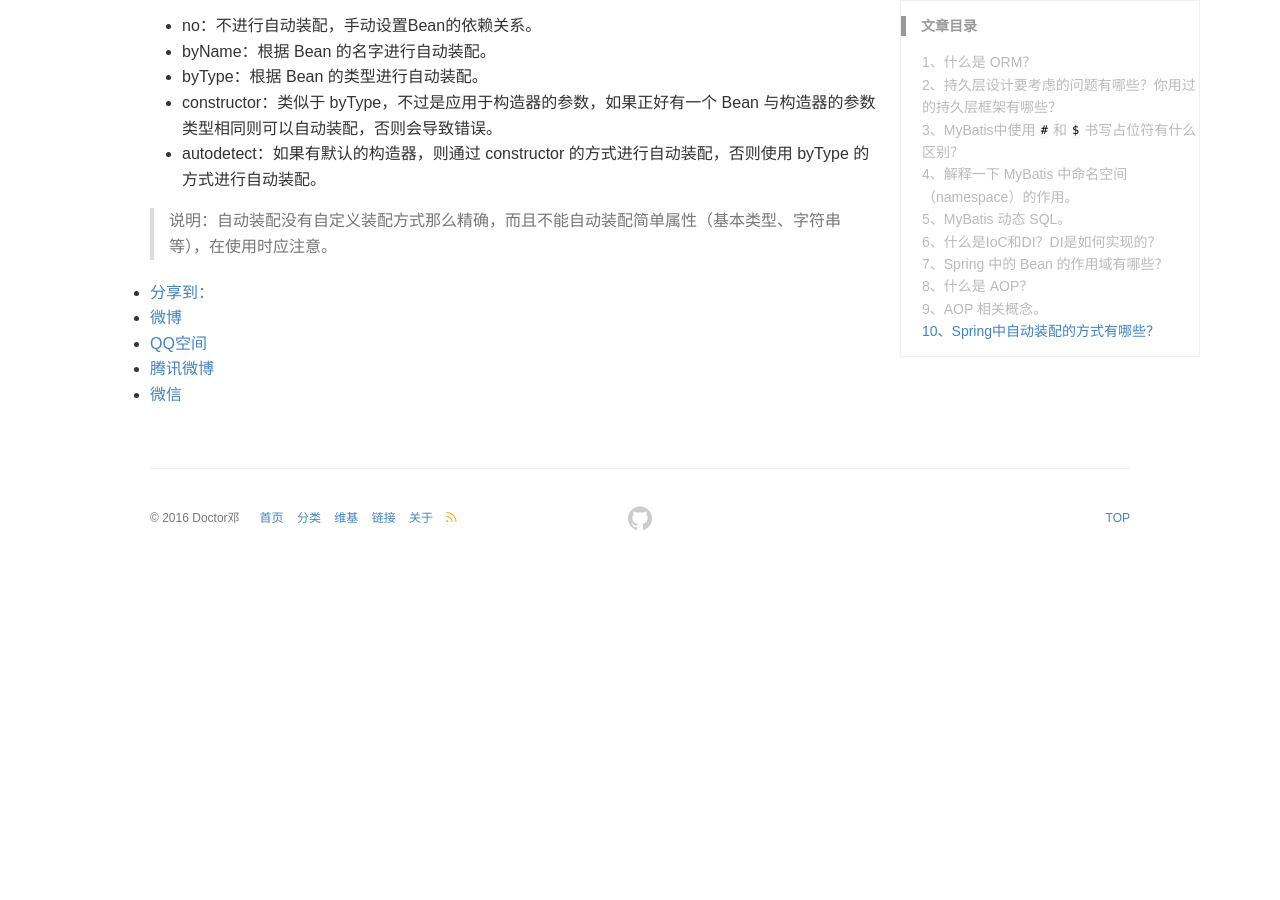
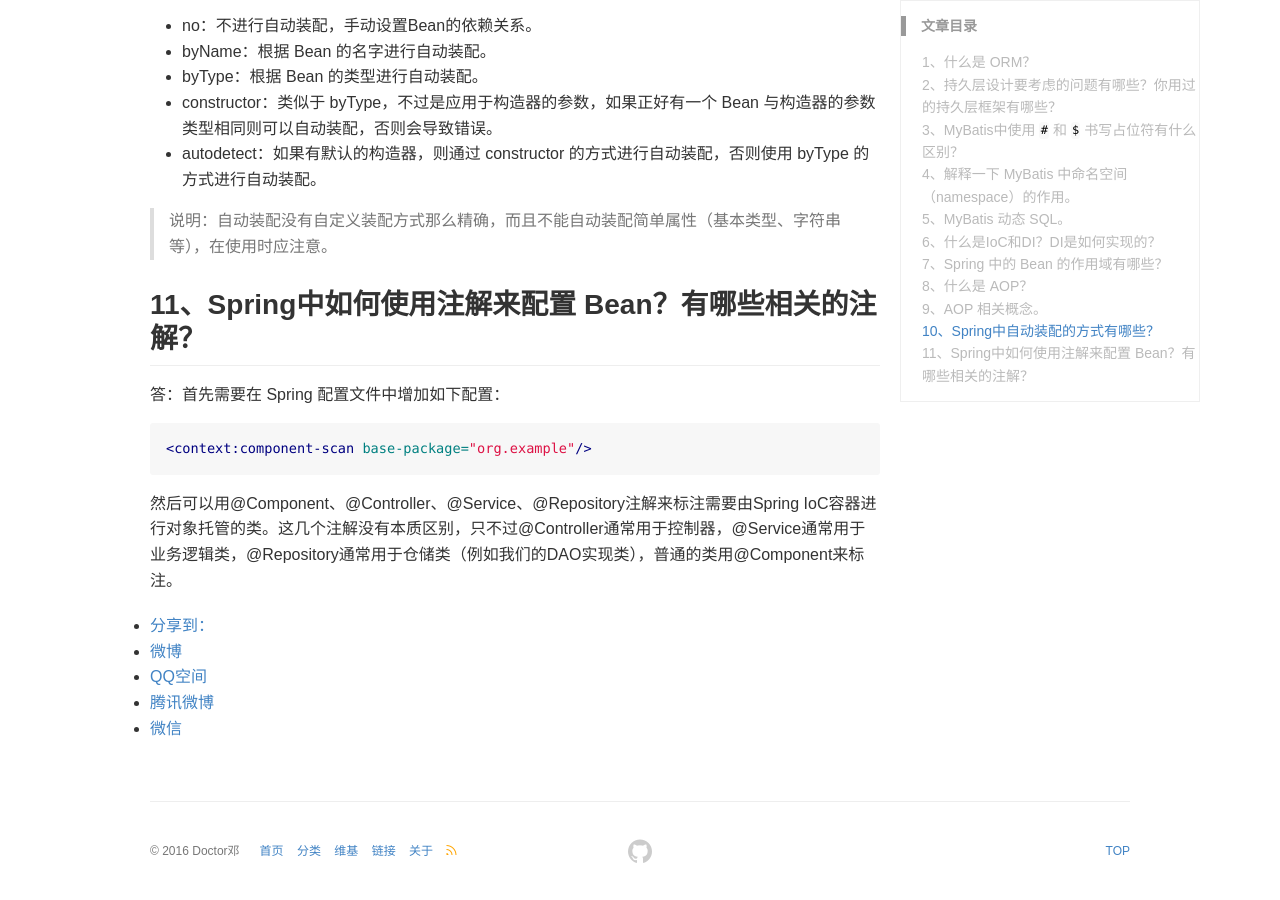
Before and after one commit to DoctorDeng/DoctorDeng.github.io, a Jekyll site: the page built from _posts/2016-09-18-java-SSM.md, in a window 1280 px wide and 900 px high, scrolled down 6700 px. Built offline with Jekyll 4.4.1, drawn with Linux system fonts in a browser that asks for light colours; comment, search, counter and statistics services are not loaded; before the commit the page ends 7267 px from its top, so only the background shows below that.

Commit message:
modify file

````diff
--- a/_posts/2016-09-18-java-SSM.md
+++ b/_posts/2016-09-18-java-SSM.md
@@ -231,3 +231,12 @@ IoC 叫控制反转，是 Inversion of Control 的缩写，DI（Dependency Injec
 * autodetect：如果有默认的构造器，则通过 constructor 的方式进行自动装配，否则使用 byType 的方式进行自动装配。
 
 > 说明：自动装配没有自定义装配方式那么精确，而且不能自动装配简单属性（基本类型、字符串等），在使用时应注意。
+
+## 11、Spring中如何使用注解来配置 Bean？有哪些相关的注解？
+答：首先需要在 Spring 配置文件中增加如下配置：
+
+```xml?linenums
+<context:component-scan base-package="org.example"/>
+```
+
+然后可以用@Component、@Controller、@Service、@Repository注解来标注需要由Spring IoC容器进行对象托管的类。这几个注解没有本质区别，只不过@Controller通常用于控制器，@Service通常用于业务逻辑类，@Repository通常用于仓储类（例如我们的DAO实现类），普通的类用@Component来标注。
````
